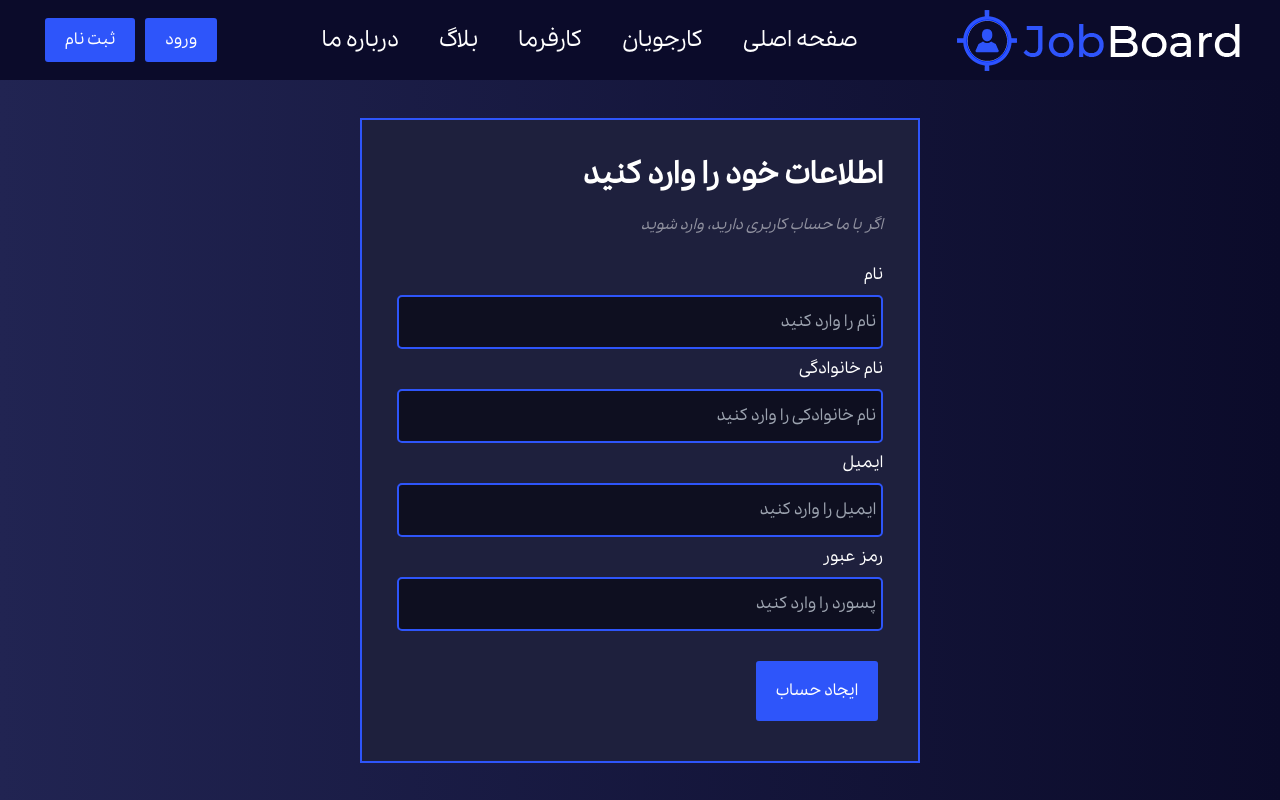
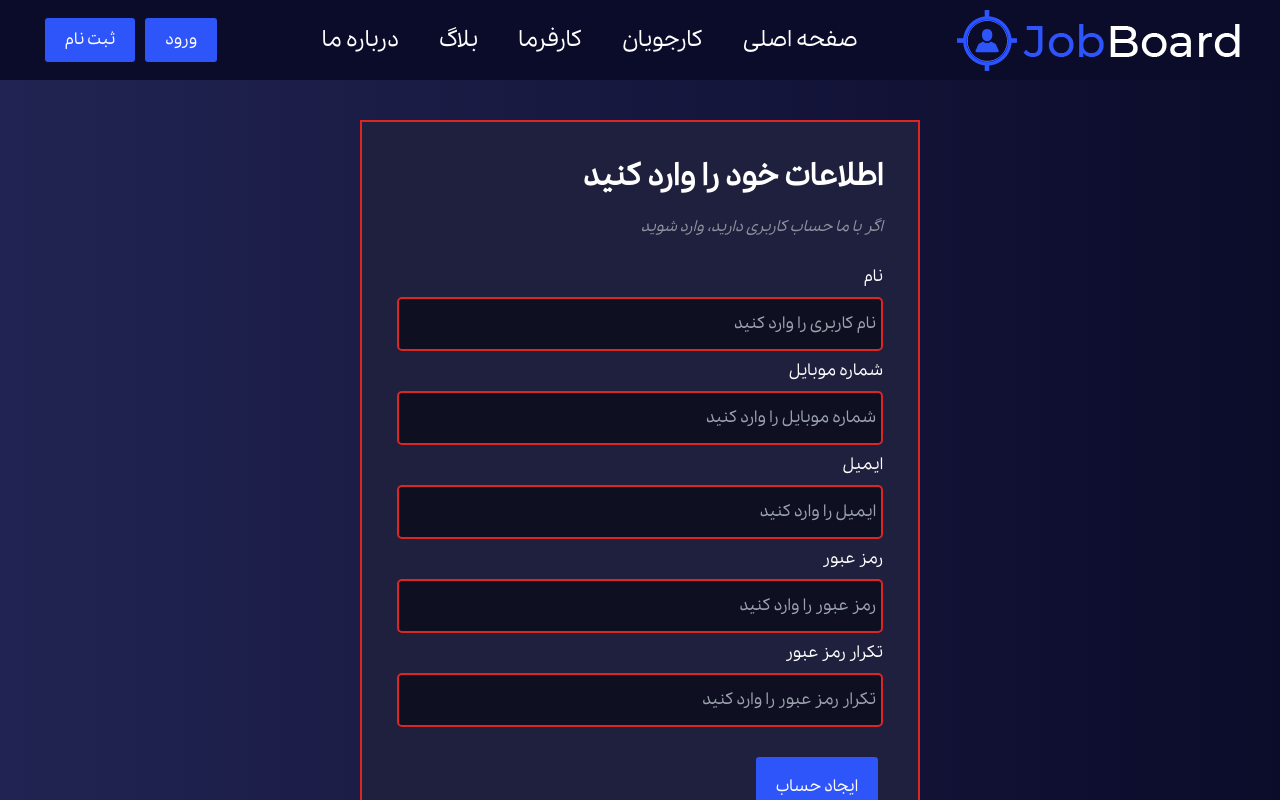
Before and after one commit to Mohammadjt2/react-js-JOB-, a React (Create React App) app: page /Register in a window 1280 px wide. Shown: the top 800 px of the page. Built offline with nearby package versions, Linux system fonts and the light colour scheme.

Commit message:
Evaluating the registration form with RegEx

```diff
--- a/src/Pages/Register/Register.css
+++ b/src/Pages/Register/Register.css
@@ -1,12 +1,11 @@
 .Register {
-  padding-top: 80px;
   width: 100%;
-  height: 100vh;
   background-image: linear-gradient(90deg, #212452 0%, #0b0b2a 100%);
   color: #fff;
   display: flex;
   justify-content: center;
   align-items: center;
+  padding: 110px 0 30px 0;
 }
 
 .Register form {
@@ -17,29 +16,43 @@
   width: 35rem;
   padding: 35px;
   line-height: 40px;
-  border: 2px solid #2e55fa;
+  margin: 10px;
 }
 
-.form h2 {
+.Register form h2 {
   font-size: 30px;
   font-weight: 600;
 }
 
-.form span {
+.Register form span {
   font-style: italic;
   font-size: 15px;
   margin: 10px 0;
   opacity: 0.5;
 }
 
-.form input {
+.Register form input {
   background-color: #0e0f20;
   padding: 5px;
   border-radius: 5px;
-  border: 2px solid #2e55fa;
 }
 
-.form Button {
+.Register form Button {
   margin-top: 30px;
   margin-left: auto;
 }
+
+.success {
+  border: 2px solid #16a34a;
+}
+
+.error {
+  border: 2px solid #dc2626;
+}
+.successBtn {
+  color: #16a34a !important;
+}
+
+.errorBtn {
+  color: #dc2626;
+}
--- a/src/Pages/Register/Register.jsx
+++ b/src/Pages/Register/Register.jsx
@@ -1,26 +1,170 @@
-import React from "react";
+import React, { useState } from "react";
 import "./Register.css";
 import Navbar from "./../../Components/NavBar/NavBar";
 import Footer from "./../../Components/Footer/Footer";
 import Button from "../../Components/Button/Button";
+import { Link } from "react-router-dom";
 
 function Register() {
+  const [username, setUsername] = useState({
+    isValid: false,
+    value: "",
+  });
+  const [mobile, setMobile] = useState({
+    isValid: false,
+    value: "",
+  });
+  const [email, setEmail] = useState({
+    isValid: false,
+    value: "",
+  });
+
+  const [password, setPassword] = useState({
+    isValid: false,
+    value: "",
+  });
+  const [passwordRepeat, setPasswordRepeat] = useState({
+    isValid: false,
+    value: "",
+  });
+
+  const changeUsernameHandler = (e) => {
+    let valueUsername = e.target.value;
+    const regexUsername = /^\w{3,30}$/gm;
+    const regexUsernameResult = regexUsername.test(valueUsername);
+    if (regexUsernameResult) {
+      setUsername({ isValid: true, value: e.target.value });
+    } else {
+      setUsername({ isValid: false, value: e.target.value });
+    }
+  };
+
+  const changeMobileHandler = (e) => {
+    let valueMobile = e.target.value;
+    const regexMobile = /^09[0-9]{9}$/gm;
+    const regexMobileResultMobile = regexMobile.test(valueMobile);
+    if (regexMobileResultMobile) {
+      setMobile({ isValid: true, value: e.target.value });
+    } else {
+      setMobile({ isValid: false, value: e.target.value });
+    }
+  };
+
+  const changeEmailHandler = (e) => {
+    let valueEmail = e.target.value;
+    const regexEmail = /^([\w\.\-\_])+@\w{3,5}\.[a-zA-Z]{3}$/gm;
+    const regexMobileResultEmail = regexEmail.test(valueEmail);
+    if (regexMobileResultEmail) {
+      setEmail({ isValid: true, value: e.target.value });
+    } else {
+      setEmail({ isValid: false, value: e.target.value });
+    }
+  };
+
+  const changePasswordHandler = (e) => {
+    let valuePassword = e.target.value;
+    const regexPassword = /^\w{8,30}$/gm;
+    const regexMobileResultPassword = regexPassword.test(valuePassword);
+    if (regexMobileResultPassword) {
+      setPassword({ isValid: true, value: e.target.value });
+    } else {
+      setPassword({ isValid: false, value: e.target.value });
+    }
+    setPasswordRepeat({ value: e.target.value });
+  };
+
+  const changePasswordRepeatHandler = (e) => {
+    let valuePasswordRepeat = e.target.value;
+    if (valuePasswordRepeat === password.value) {
+      setPasswordRepeat({ isValid: true, value: e.target.value });
+    } else {
+      setPasswordRepeat({ isValid: false, value: e.target.value });
+    }
+  };
+
+  const submitHandler = (e) => {
+    e.preventDefault();
+    if (
+      username.isValid &&
+      mobile.isValid &&
+      email.isValid &&
+      password.isValid &&
+      passwordRepeat.isValid
+    ) {
+      let user = {
+        username: username.value,
+        mobile: mobile.value,
+        email: email.value,
+        password: password.value,
+        passwordRepeat: passwordRepeat.value,
+      };
+
+      fetch(
+        "https://console.firebase.google.com/project/reactjs-job-b20f1/database/reactjs-job-b20f1-default-rtdb/data/~2F",
+        {
+          method: "POST",
+          body: JSON.stringify(user),
+        }
+      ).then((response) => console.log(response));
+    }
+  };
+
   return (
     <div>
       <Navbar />
       <div className="Register">
-        <form className="form" action="#">
+        <form
+          className={`${
+            username.isValid &&
+            mobile.isValid &&
+            email.isValid &&
+            password.isValid &&
+            passwordRepeat.isValid
+              ? "success"
+              : "error"
+          }`}
+          action=""
+        >
           <h2>اطلاعات خود را وارد کنید</h2>
           <span>اگر با ما حساب کاربری دارید، وارد شوید</span>
           <label htmlFor="">نام</label>
-          <input placeholder="نام را وارد کنید" type="text" />
-          <label htmlFor="">نام خانوادگی</label>
-          <input placeholder="نام خانوادکی را وارد کنید" type="text" />
+          <input
+            onChange={changeUsernameHandler}
+            className={`${username.isValid ? "success" : "error"}`}
+            placeholder="نام کاربری را وارد کنید"
+            type="text"
+          />
+          <label htmlFor="">شماره موبایل</label>
+          <input
+            onChange={changeMobileHandler}
+            className={`${mobile.isValid ? "success" : "error"}`}
+            placeholder="شماره موبایل را وارد کنید"
+            type="text"
+          />
           <label htmlFor="">ایمیل</label>
-          <input placeholder="ایمیل را وارد کنید" type="email" />
+          <input
+            onChange={changeEmailHandler}
+            className={`${email.isValid ? "success" : "error"}`}
+            placeholder="ایمیل را وارد کنید"
+            type="email"
+          />
           <label htmlFor="">رمز عبور</label>
-          <input placeholder="پسورد را وارد کنید" type="password" />
-          <Button title="ایجاد حساب" />
+          <input
+            onChange={changePasswordHandler}
+            className={`${password.isValid ? "success" : "error"}`}
+            placeholder="رمز عبور را وارد کنید"
+            type="password"
+          />
+          <label htmlFor="">تکرار رمز عبور</label>
+          <input
+            onChange={changePasswordRepeatHandler}
+            className={`${passwordRepeat.isValid ? "success" : "error"}`}
+            placeholder="تکرار رمز عبور را وارد کنید"
+            type="password"
+          />
+          <Link to="/" onClick={submitHandler}>
+            <Button title="ایجاد حساب" />
+          </Link>
         </form>
       </div>
       <Footer />
```
Also changed, not shown: 1 other file (tests, documents, lock files or other folders).
